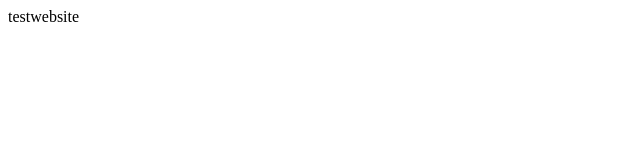
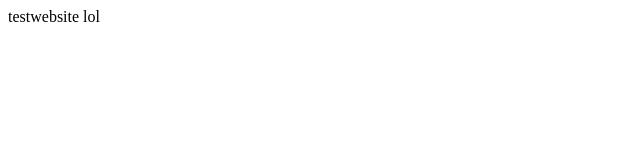
Before and after one commit to angelredira/testwebsite, a plain HTML site: page index.html in a window 1280 px wide. Shown: the full height of the page, 0-640 px from the left. Drawn offline with Linux system fonts and the light colour scheme.

Commit message:
initial-change-2

```diff
--- a/index.html
+++ b/index.html
@@ -3,6 +3,6 @@
     </head>
 
     <body>
-        testwebsite
+        testwebsite lol
     </body>
 </html>
```
